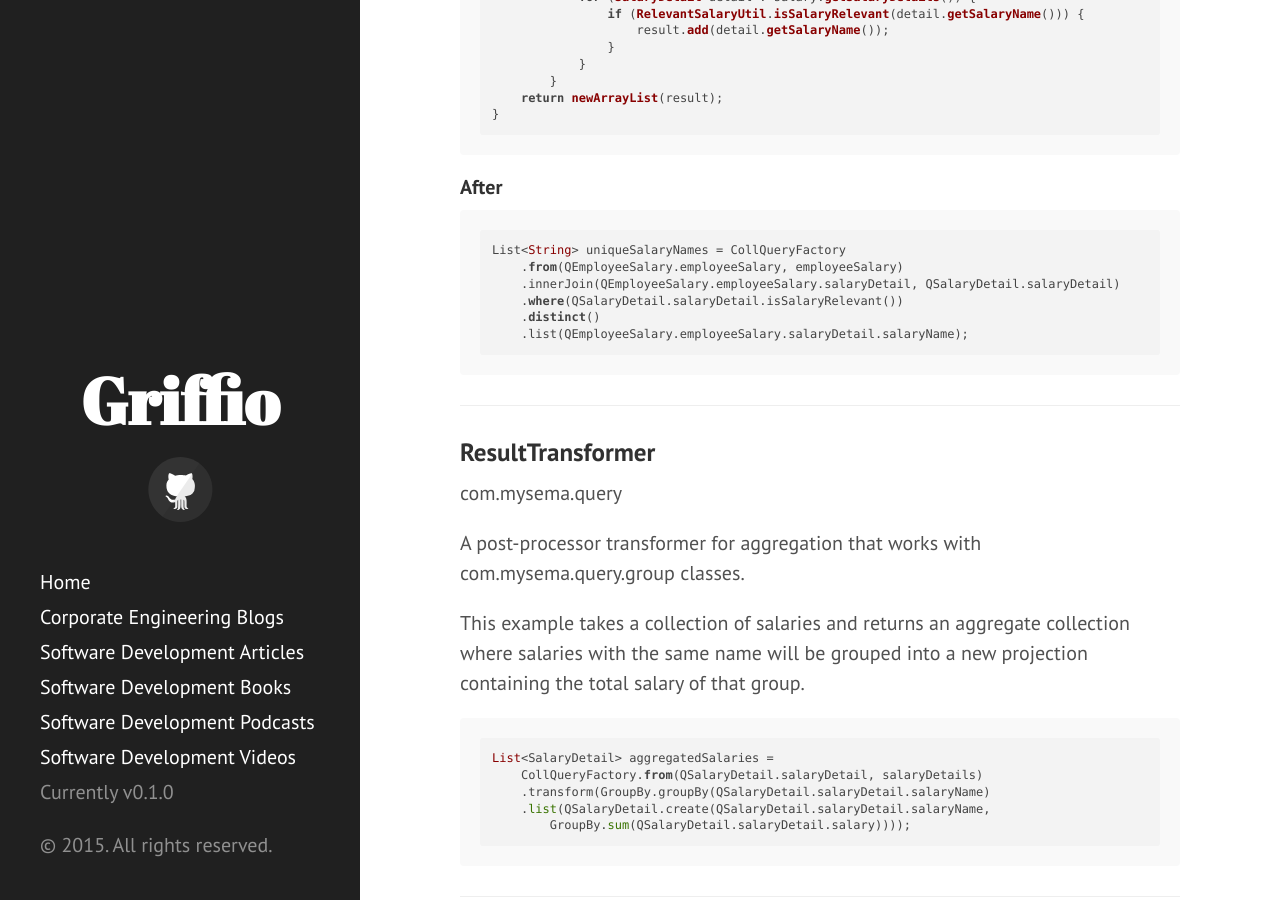
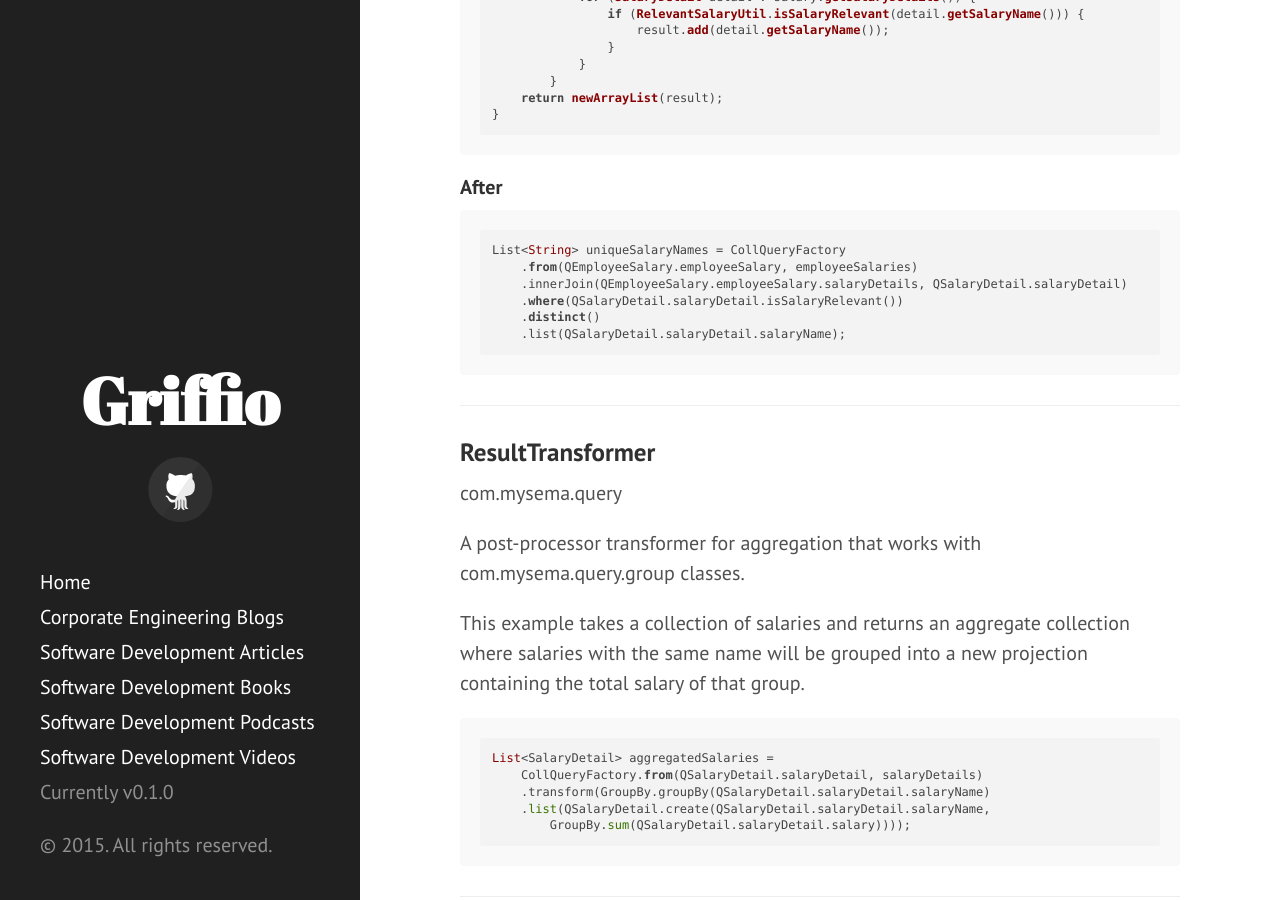
Before and after one commit to griffio/griffio.github.io, a Jekyll site: the page built from _posts/2014-09-01-Querydsl-maturity-model.md, in a window 1280 px wide and 900 px high, scrolled down 2896 px. Built offline with Jekyll 4.4.1, drawn with Linux system fonts in a browser that asks for light colours; nearby versions of some CDN libraries.

Commit message:
Update 2014-09-01-Querydsl-maturity-model.md

```diff
--- a/_posts/2014-09-01-Querydsl-maturity-model.md
+++ b/_posts/2014-09-01-Querydsl-maturity-model.md
@@ -131,11 +131,11 @@ private List<String> uniqueSalaryNames(Collection<EmployeeSalary> employeeSalari
 
 ~~~java
 List<String> uniqueSalaryNames = CollQueryFactory
-    .from(QEmployeeSalary.employeeSalary, employeeSalary)
-    .innerJoin(QEmployeeSalary.employeeSalary.salaryDetail, QSalaryDetail.salaryDetail)
+    .from(QEmployeeSalary.employeeSalary, employeeSalaries)
+    .innerJoin(QEmployeeSalary.employeeSalary.salaryDetails, QSalaryDetail.salaryDetail)
     .where(QSalaryDetail.salaryDetail.isSalaryRelevant())
     .distinct()
-    .list(QEmployeeSalary.employeeSalary.salaryDetail.salaryName);
+    .list(QSalaryDetail.salaryDetail.salaryName);
 ~~~
 
 ---
```
